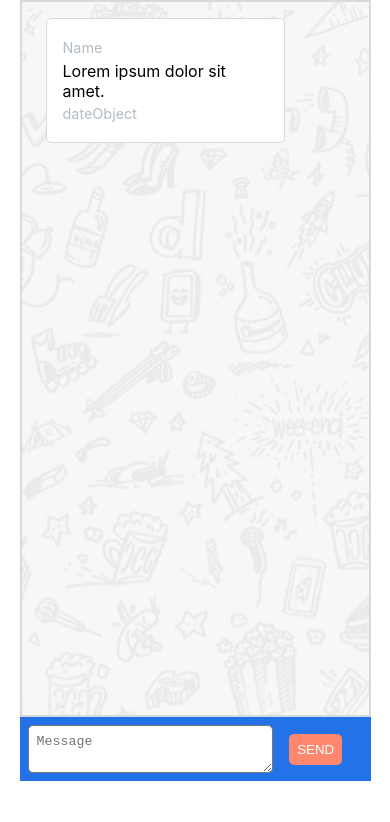
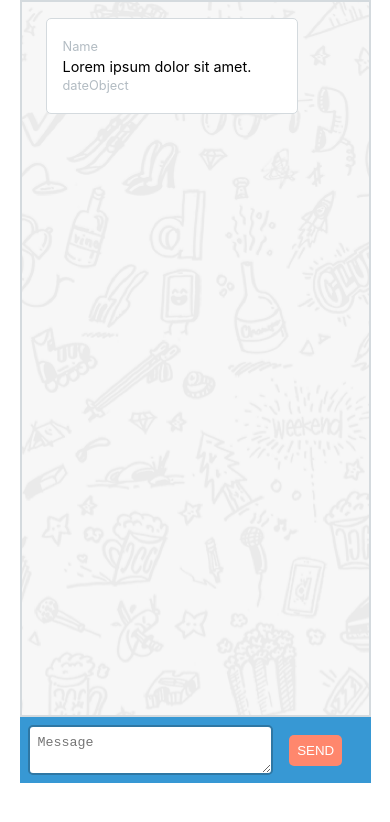
Before and after one commit to ZsuzsaMano/chat-app, a React (Create React App) app: page / in a window 390 px wide. Shown: the top 822 px of the page. Built offline with nearby package versions, Linux system fonts and the light colour scheme.

Commit message:
responsive font

```diff
--- a/src/styles/App.min.css
+++ b/src/styles/App.min.css
@@ -1 +1 @@
-*{margin:0;padding:0;box-sizing:border-box}.main__box{width:clamp(200px, 90vw, 600px);background:url("../img/Body BG.png");height:85vh;border:2px solid #d4dade;margin:0 auto;padding:1rem 1.5rem}.chatbubble{background-color:#fff;padding:1rem;border:1px solid #d4dade;border-radius:5px;max-width:80%}.chatbubble__date,.chatbubble__name{color:#b3bcc3;font-size:0.9rem;padding:0.3em 0}.inputbar{background-color:#2372e8;width:clamp(200px, 90vw, 600px);margin:0 auto}.inputbar textarea{margin:8px;border-radius:5px;padding:8px;width:70%;vertical-align:middle}.inputbar button{border:none;margin:8px;padding:8px;border-radius:5px;color:white;background-color:#ff876d}
+*{margin:0;padding:0;box-sizing:border-box}.main__box{width:clamp(200px, 90vw, 600px);background:url("../img/Body BG.png");height:85vh;border:2px solid #d4dade;margin:0 auto;padding:0.5rem 1rem}.chatbubble{background-color:#fff;padding:1rem;margin:0.5rem;border:1px solid #d4dade;border-radius:5px;max-width:80%;font-size:clamp(0.9rem, 3vw, 1rem)}.chatbubble__date,.chatbubble__name{color:#b3bcc3;font-size:clamp(0.8rem, 2.5vw, 0.9rem);padding:0.3em 0}.mymessage{color:#fcf6c5}.inputbar{background-color:#3798d4;width:clamp(200px, 90vw, 600px);margin:0 auto}.inputbar textarea{margin:8px;border-radius:5px;padding:8px;width:70%;vertical-align:middle;border:2px solid #2e77a4}.inputbar button{border:none;margin:8px;padding:8px;border-radius:5px;color:white;background-color:#ff876d}
--- a/src/styles/chatbubble.scss
+++ b/src/styles/chatbubble.scss
@@ -3,14 +3,20 @@
 .chatbubble {
   background-color: #fff;
   padding: 1rem;
+  margin: 0.5rem;
   border: 1px solid $chatborder;
   border-radius: 5px;
   max-width: 80%;
+  font-size: clamp(0.9rem, 3vw, 1rem);
 
   &__date,
   &__name {
     color: $namecolor;
-    font-size: 0.9rem;
+    font-size: clamp(0.8rem, 2.5vw, 0.9rem);
     padding: 0.3em 0;
   }
 }
+
+.mymessage {
+  color: $mychatbubble;
+}
```
